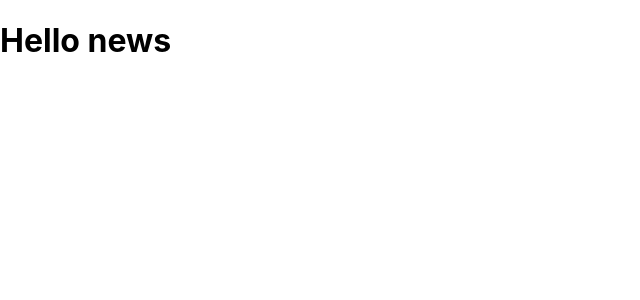
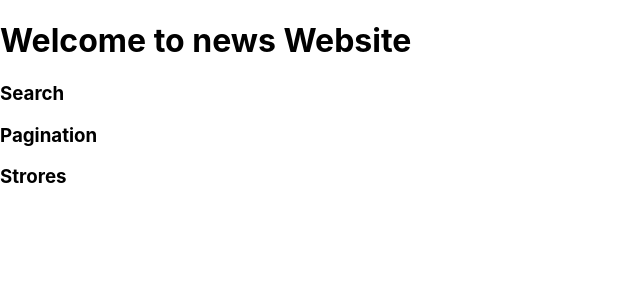
Before and after one commit to TarunPatidar04/techNews, a React (Create React App) app: page / in a window 1280 px wide. Shown: the top 300 px of the page, without its empty margins (0-640 px from the left). Built offline with nearby package versions, Linux system fonts and the light colour scheme.

Commit message:
Create a Components

```diff
--- a/src/App.js
+++ b/src/App.js
@@ -1,11 +1,17 @@
-import React from 'react'
+import React from "react";
+import Stories from "./Components/Stories";
+import Pagination from "./Components/Pagination";
+import Search from "./Components/Search";
 
 const App = () => {
   return (
     <div>
-      <h1>Hello news</h1>
+      <h1>Welcome to news Website</h1>
+      <Search />
+      <Pagination />
+      <Stories />
     </div>
-  )
-}
+  );
+};
 
-export default App
+export default App;
--- /dev/null
+++ b/src/Components/Pagination.js
@@ -0,0 +1,11 @@
+import React from 'react'
+
+const Pagination = () => {
+  return (
+    <div>
+      <h3>Pagination</h3>
+    </div>
+  )
+}
+
+export default Pagination
--- /dev/null
+++ b/src/Components/Search.js
@@ -0,0 +1,11 @@
+import React from 'react'
+
+const Search = () => {
+  return (
+    <div>
+      <h3>Search</h3>
+    </div>
+  )
+}
+
+export default Search
--- a/src/Components/Stories.js
+++ b/src/Components/Stories.js
@@ -3,7 +3,7 @@ import React from 'react'
 const Stories = () => {
   return (
     <div>
-      <h1>Strores</h1>
+      <h3>Strores</h3>
     </div>
   )
 }
```
